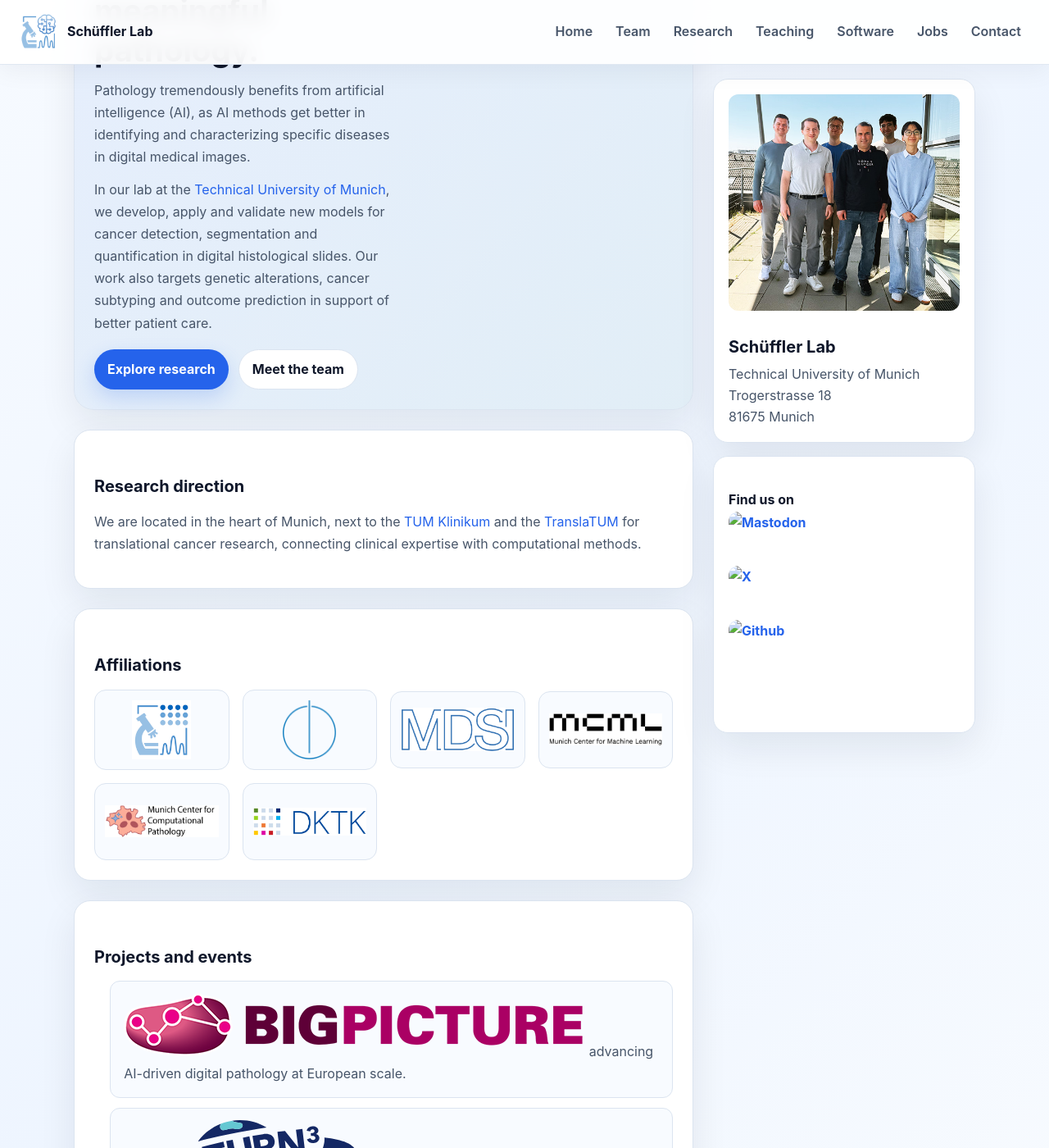
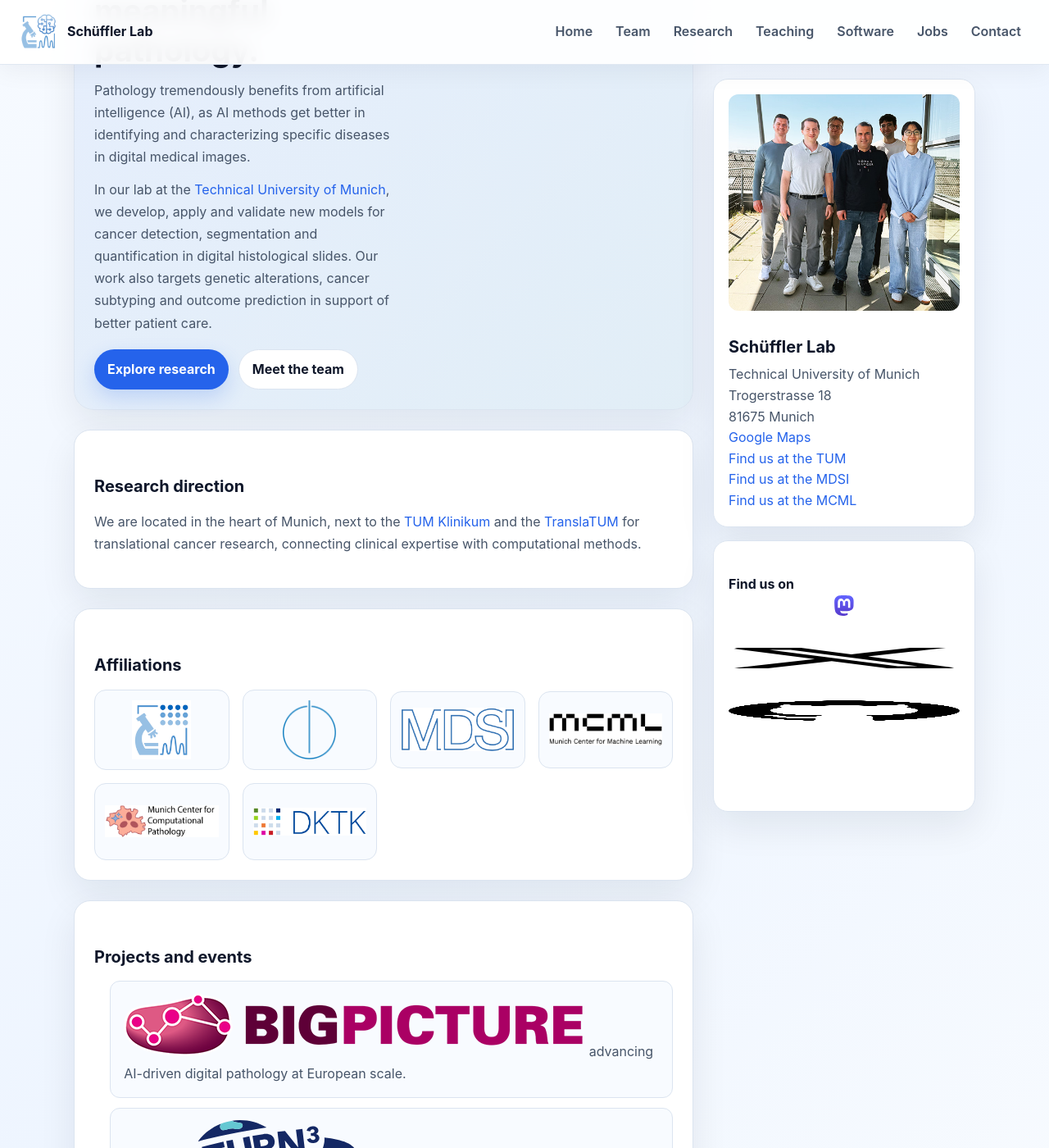
Before and after one commit to schuefflerlab/schuefflerlab.github.io, a Jekyll site: the page built from index.html, in a window 1280 px wide and 1400 px high, scrolled down 285 px. Shown: the whole window at 82% size. Built offline with Jekyll 4.4.1, drawn with Linux system fonts in a browser that asks for light colours.

Commit message:
adjusted sidebae

```diff
--- a/_layouts/sidebar.html
+++ b/_layouts/sidebar.html
@@ -12,15 +12,22 @@
       <h2>Schüffler Lab</h2>
       <p>Technical University of Munich</p>
       <address>
-        Trogerstrasse 18<br />
-        81675 Munich
+        Trogerstrasse 18<br>
+        81675 Munich<br>
+        <a href="https://www.google.com/maps/place/Institut+f%C3%BCr+Pathologie/@48.1375569,11.5990813,17z/data=!4m9!1m2!2m1!1sPathologie+TUM!3m5!1s0x479e7578b2951cc1:0x1513c41bbb730f03!8m2!3d48.1372756!4d11.6023145!15sCg5QYXRob2xvZ2llIFRVTVoQIg5wYXRob2xvZ2llIHR1bZIBCGhvc3BpdGFs" target="_blank">
+            <i class="fa fa-external-link"></i> Google Maps
+        </a><br>
+        <a href="https://www.professoren.tum.de/schueffler-peter"><i class="fa fa-external-link"></i> Find us at the TUM</a><br>
+        <a href="https://www.mdsi.tum.de/mdsi/ueber-uns/kernmitglieder/#c390"><i class="fa fa-external-link"></i> Find us at the MDSI</a><br>
+        <a href="https://mcml.ai/research/areac/"><i class="fa fa-external-link"></i> Find us at the MCML</a>
       </address>
     </div>
+
     <div class="info-card">
       <h4>Find us on&nbsp;
-        <a href="https://mastodon.social/@schuefflerlab" target="_blank"><img src="/images/logos/mastodon.svg" class="logo-small" title="Mastodon"></a>&nbsp;
-        <a href="https://x.com/schuefflerlab" target="_blank"><img src="/images/logos/X_logo_2023.svg" class="logo-small" title="X"></a>&nbsp;
-        <a href="https://github.com/schuefflerlab" target="_blank"><img src="/images/logos/github.png" class="logo-small" title="Github"></a>
+        <a href="https://mastodon.social/@schuefflerlab" target="_blank"><img src="{{ '/assets/images/mastodon.svg' | relative_url }}" class="logo-small" title="Mastodon"></a>&nbsp;
+        <a href="https://x.com/schuefflerlab" target="_blank"><img src="{{ '/assets/images/X_logo_2023.svg' | relative_url }}" class="logo-small" title="X"></a>&nbsp;
+        <a href="https://github.com/schuefflerlab" target="_blank"><img src="{{ '/assets/images/github.png' | relative_url }}" class="logo-small" title="Github"></a>
       </h4>
       <div id="mt-container" class="mt-container">
         <div class="mt-body" role="feed">
--- a/assets/css/layout.css
+++ b/assets/css/layout.css
@@ -326,6 +326,11 @@
   object-fit: contain;
 }
 
+.logo-small {
+    max-height: 25px;
+    max-width: 25px;
+}
+
 .project-list {
   list-style: none;
   padding: 0;
@@ -503,4 +508,35 @@
   .hero-card {
     grid-template-columns: 1fr;
   }
+
+  /* Mastodon social media */
+  .mt-container {
+      border: 1px solid lightgrey;
+      border-radius: 10px;
+      font-size: smaller;
+      /*max-height: 78vh;*/
+      max-height: 37%;
+  }
+
+  .mt-post-preview {
+      display: none !important;
+  }
+
+  .mt-post-counter-bar {
+      display: none !important;
+  }
+
+  .mt-btn-violet.btn-see-more {
+      border-radius: 20px !important;
+      background-color: white !important;
+      border: 1px solid var(--mt-color-btn-bg) !important;
+      color: var(--mt-color-btn-bg) !important;
+      font-size: smaller !important;
+  }
+
+  .mt-btn-violet.btn-refresh {
+      display: none !important;
+  }
+
+  /* END Mastodon */
 }
```
